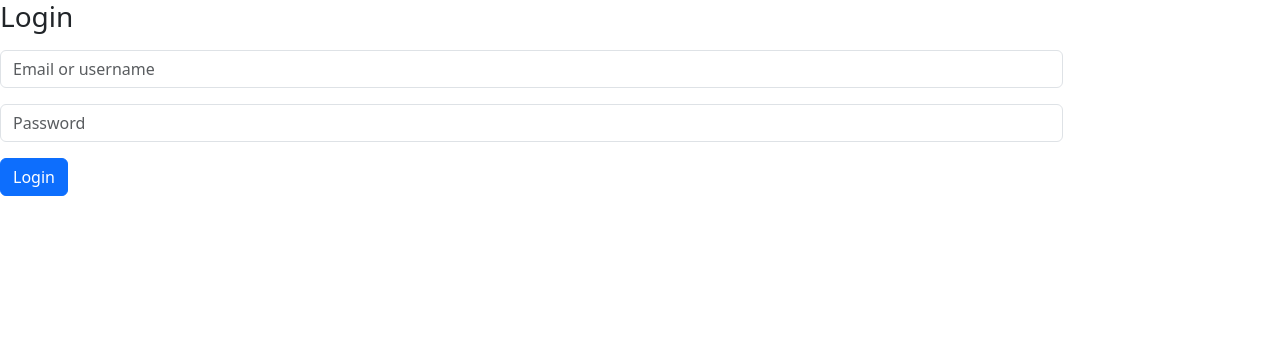
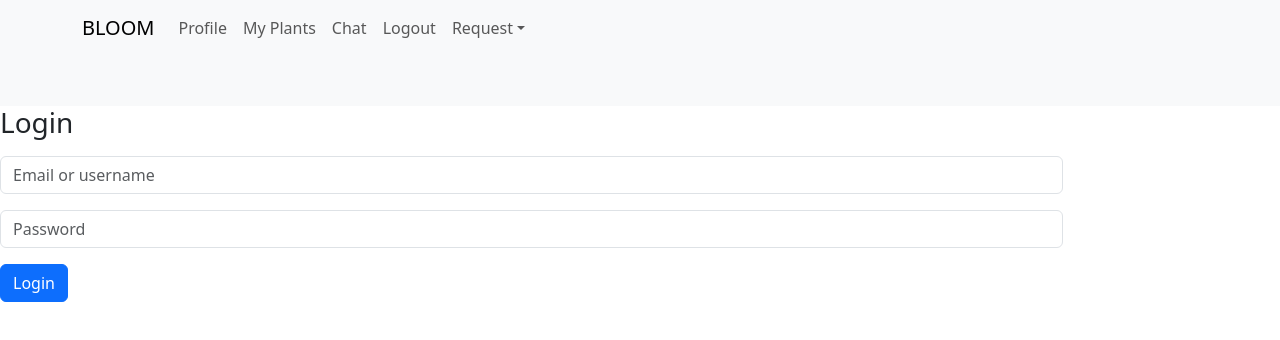
Before and after one commit to JonnySB/bloom-frontend, a React (Vite) app: page /login in a window 1280 px wide. Shown: the top 340 px of the page. Built offline with nearby package versions, Linux system fonts and the light colour scheme; no server answers.

Commit message:
in process

```diff
--- /dev/null
+++ b/src/components/NavbarComponent.jsx
@@ -0,0 +1,85 @@
+
+import { useState, useEffect } from "react";
+import { useNavigate } from "react-router-dom";
+import Navbar from 'react-bootstrap/Navbar';
+import Container from 'react-bootstrap/Container';
+import Nav from 'react-bootstrap/Nav';
+import NavDropdown from 'react-bootstrap/NavDropdown';
+
+const NavbarComponent = () => {
+    const [isOpen, setIsOpen] = useState(false);
+    const [user, setUser] = useState(null);
+    const [token, setToken] = useState(localStorage.getItem("token"));
+    const navigate = useNavigate();
+    const id = localStorage.getItem("id");
+
+    useEffect(() => {
+        const verifyTokenValidity = async () => {
+            try {
+                if (token) {
+                    const data = await getAllUserInfo(token);
+                    setUser(data.user);
+                    setToken(data.token);
+                    localStorage.setItem("token", data.token);
+                }
+            } catch (error) {
+                console.error("Error verifying token validity:", error);
+                localStorage.removeItem("token");
+                setUser(null);
+                setToken(null);
+            }
+        };
+
+        verifyTokenValidity();
+    }, [token]);
+
+    const toggleNavbar = () => {
+        setIsOpen(!isOpen);
+    };
+
+    const logout = () => {
+        window.localStorage.removeItem("token");
+        window.localStorage.removeItem("id");
+        navigate("/login");
+    };
+
+    const profilePage = () => {
+        if (user && user.id) {
+            navigate(`/profile/${user.id}`);
+        } else {
+            navigate("/login");
+        }
+    };
+
+    const home = () => {
+        navigate("/posts")
+    }
+
+    const messages = () => {
+        navigate("/messages")
+    }
+
+    return (
+        <Navbar expand="lg" className="bg-body-tertiary">
+            <Container>
+                <Navbar.Brand onClick={home} >BLOOM</Navbar.Brand>
+                <Navbar.Toggle aria-controls="basic-navbar-nav" onClick={toggleNavbar} />
+                <Navbar.Collapse id="basic-navbar-nav" className={isOpen ? 'show' : ''}>
+                    <Nav className="me-auto">
+                        <Nav.Link onClick={profilePage}>Profile</Nav.Link>
+                        <Nav.Link href="#link">My Plants</Nav.Link>
+                        <Nav.Link onClick={messages}>Chat</Nav.Link>
+                        <Nav.Link onClick={logout}>Logout</Nav.Link>
+                        <NavDropdown title="Request" id="basic-nav-dropdown">
+                            <NavDropdown.Item href="#action/3.1">My Resquests</NavDropdown.Item>
+                            <NavDropdown.Item href="#action/3.2">Recived Offers</NavDropdown.Item>
+                            <NavDropdown.Item href="#action/3.3">My Offers</NavDropdown.Item>
+                        </NavDropdown>
+                    </Nav>
+                </Navbar.Collapse>
+            </Container>
+        </Navbar>
+    );
+};
+
+export default NavbarComponent;
--- a/src/pages/Login/Login.jsx
+++ b/src/pages/Login/Login.jsx
@@ -5,6 +5,7 @@ import Col from 'react-bootstrap/Col';
 import Form from 'react-bootstrap/Form';
 import Row from 'react-bootstrap/Row';
 import Button from 'react-bootstrap/Button';
+import NavbarComponent from "../../components/NavbarComponent";
 
 
 
@@ -36,6 +37,10 @@ export const Login = () => {
     };
 
     return (
+        <>
+
+        <NavbarComponent />
+
         <Form className="Login" onSubmit={handleSubmit}>
             <h1 className="h3 mb-3 font-weight-normal">Login</h1>
         <Form.Group as={Row} className="mb-3" controlId="formPlaintextEmail">
@@ -51,7 +56,9 @@ export const Login = () => {
         </Form.Group>
         <Button type="submit">Login</Button>
         {loginError && <div>{loginError}</div>}
-    </Form>
+        </Form>
+
+        </>
 
         );
     };
```
Also changed, not shown: tests/components/navbarcomponent.tes.jsx (added, +41 -0 lines).
